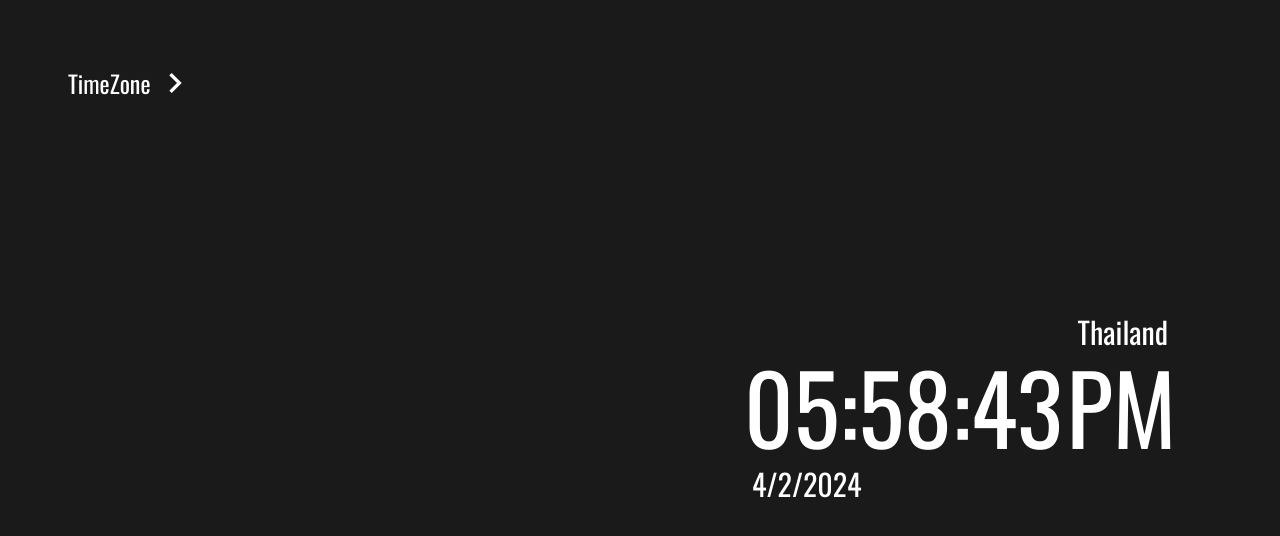
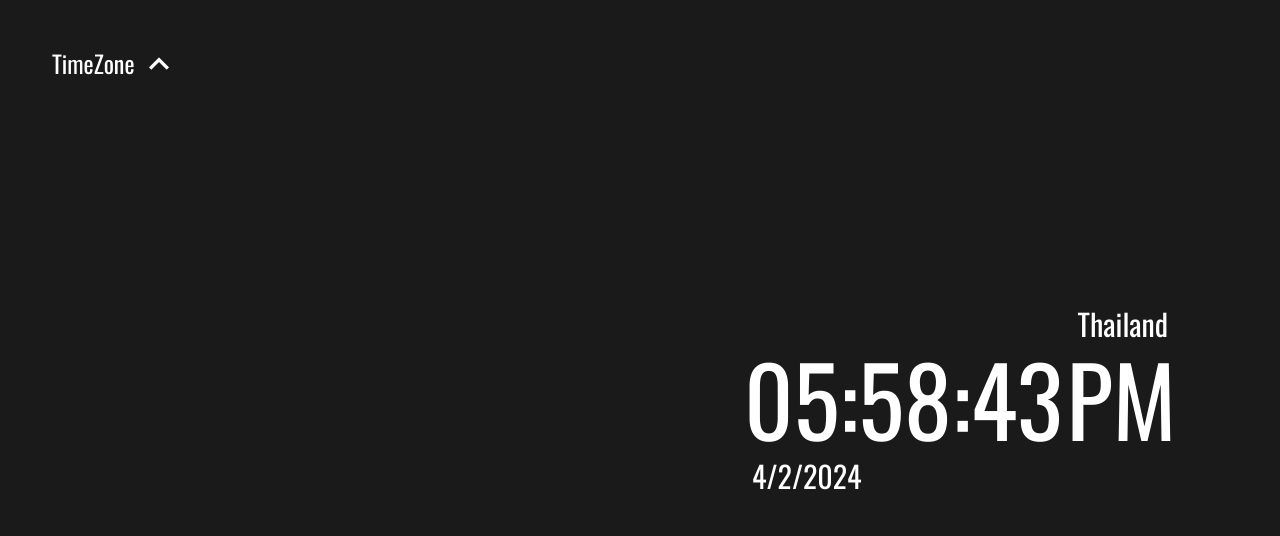
Before and after one commit to zombox0633/global-times, a React (Vite) app: page / in a window 1280 px wide. Shown: the top 536 px of the page. Built offline with nearby package versions, Linux system fonts and the light colour scheme.

Commit message:
edit CSS Design

```diff
--- a/src/App.tsx
+++ b/src/App.tsx
@@ -10,11 +10,11 @@ function App() {
   });
 
   return (
-    <div className=" flex flex-col gap-60 sm:gap-0 sm:grid sm:grid-cols-8 h-screen w-screen p-4 sm:p-12 overflow-hidden">
-      <div className="sm:col-start-1 col-end-3 h-20 sm:h-screen">
+    <div className="grid grid-rows-3 grid-cols-6 sm:grid-cols-8 h-screen w-screen p-4 sm:p-8 md:12 overflow-hidden">
+      <div className="col-start-1 sm:col-end-3 h-20 sm:h-screen">
         <DropDown setTimezone={setTimezone} />
       </div>
-      <div className="sm:col-start-3 md:col-start-4 xl:col-start-5 col-end-9 flex justify-center w-64 sm:w-[30rem] xl:w-[40rem] xl:h-[90vh]">
+      <div className=" row-start-2 row-end-3 col-start-2 sm:col-start-3 md:col-start-4 xl:col-start-5 col-end-9 flex justify-center w-64 sm:w-[30rem] xl:w-[40rem]">
         <ShowTimer timezoneData={timezone} />
       </div>
     </div>
--- a/src/components/DropDown.tsx
+++ b/src/components/DropDown.tsx
@@ -10,15 +10,15 @@ function DropDown({ setTimezone }: DropDownType) {
   return (
     <div>
       <button
-        className="focus__df flex items-center justify-center w-40 pl-4"
+        className="focus__df relative flex items-center justify-center w-40 pl-4 z-20"
         onClick={() => setShowDropDown((prev) => !prev)}
       >
         TimeZone
-        <span className={`material-symbols-outlined  ${showDropDown ? "rotate-0" : "rotate-180"} my-2 ml-1 transition-all duration-500 ease-in-out`}>chevron_left</span>
+        <span className={`material-symbols-outlined  ${showDropDown ? "rotate-0" : "rotate-180"} my-1 ml-1 transition-all duration-500 ease-in-out`}>expand_more</span>
       </button>
-      <ul className={`absolute ${showDropDown ? "left-4 sm:left-12 ": "-left-[100%]"}  w-40 mt-4 bg-grayTen transition-all duration-500 ease-in-out`}>
+      <ul className={`absolute ${showDropDown ? "top-20 sm:top-24": "-top-[100%]"} w-40 mt-4 bg-grayTen transition-all duration-1000 ease-in-out`}>
         {timezoneData.map((item, index) => (
-          <li id={`timezone-${index + 1}`} className="mb-1 ">
+          <li id={`timezone-${index + 1}`} className="mb-1 z-10">
             <button
               className="pl-4 text-start w-[9.75rem]"
               value={item.timeZone}
--- a/src/constraint/TIMEZONE_DATA.ts
+++ b/src/constraint/TIMEZONE_DATA.ts
@@ -16,4 +16,4 @@ export const timezoneData: timezoneDataType = [
   { country: "Spain", timeZone: "Europe/Madrid" },
   { country: "Thailand", timeZone: "Asia/Bangkok" },
   { country: "USA", timeZone: "America/New_York" },
-];
+] as const;
--- a/src/index.css
+++ b/src/index.css
@@ -8,7 +8,7 @@
   }
 
   body {
-    @apply max-w-[100vw] max-h-[100vh] bg-grayTen text-white font-Oswald;
+    @apply max-w-[100dvw] max-h-[100dvw] bg-grayTen text-white font-Oswald;
   }
 
   h1 {
```
Also changed, not shown: src/hook/note.md (added, +2 -0 lines).
